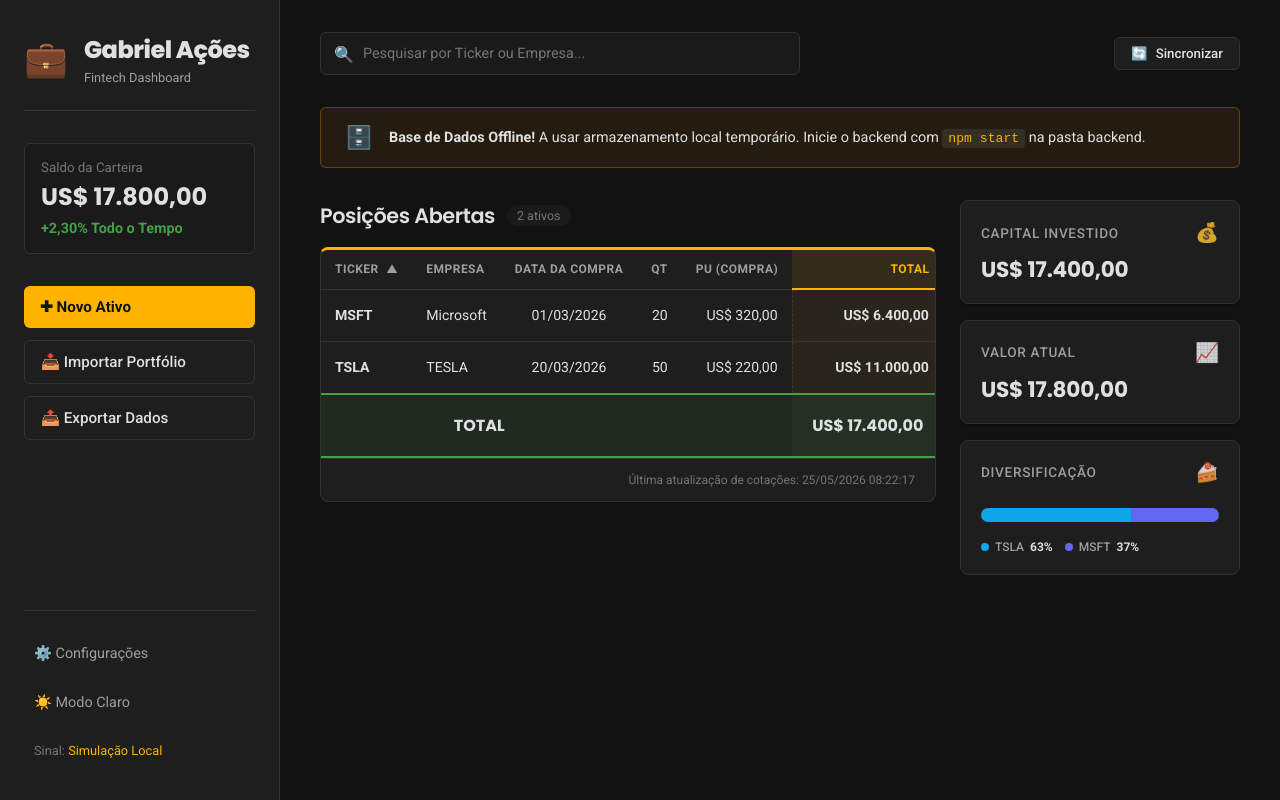
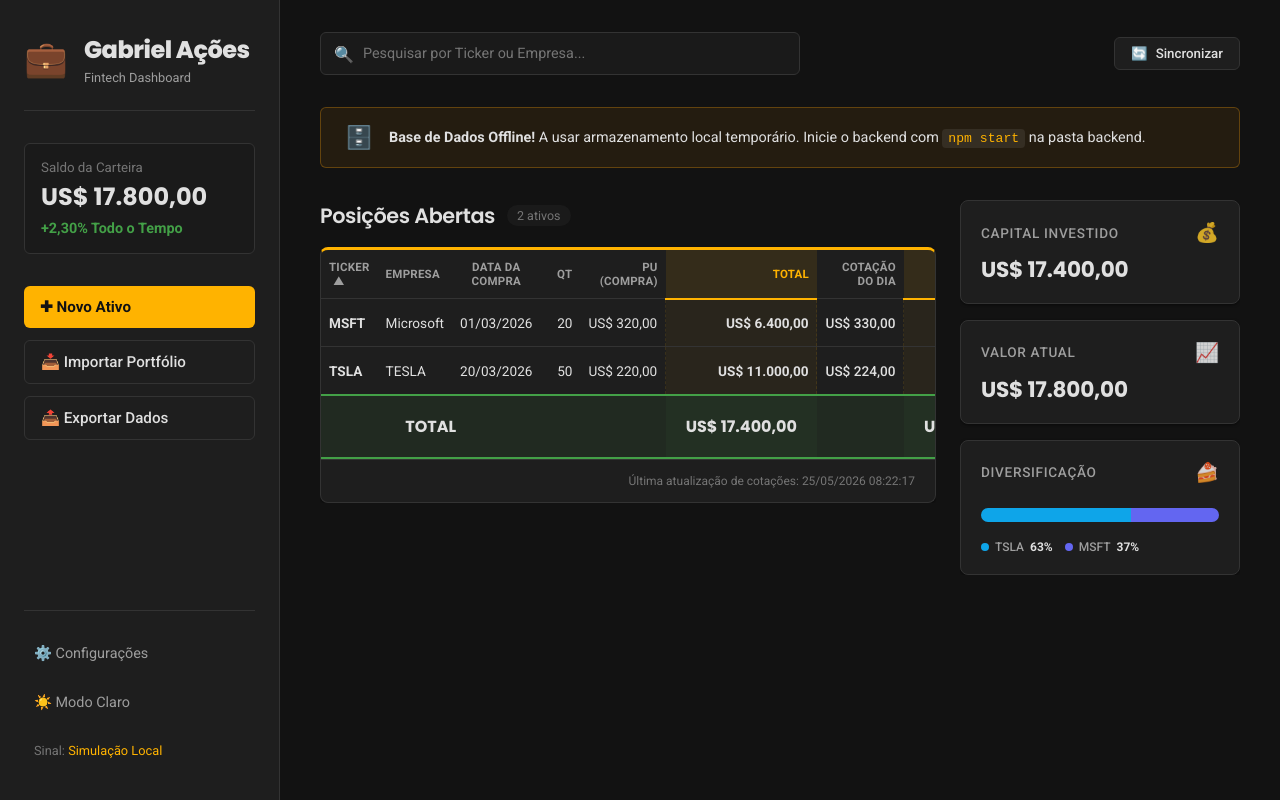
Before and after one commit to a35328-ipca/TP3, an Angular app: page / in a window 1280 px wide. Built offline with nearby package versions, Linux system fonts and the light colour scheme; no server answers.

Commit message:
Fix table horizontal scroll and layout minor bugs

```diff
--- a/angular.json
+++ b/angular.json
@@ -2,7 +2,8 @@
   "$schema": "./node_modules/@angular/cli/lib/config/schema.json",
   "version": 1,
   "cli": {
-    "packageManager": "npm"
+    "packageManager": "npm",
+    "analytics": false
   },
   "newProjectRoot": "projects",
   "projects": {
--- a/src/app/app.css
+++ b/src/app/app.css
@@ -511,14 +511,13 @@
 }
 
 .portfolio-table th {
-  padding: 12px 14px;
+  padding: 10px 8px;
   font-weight: 600;
-  font-size: 0.75rem;
+  font-size: 0.72rem;
   text-transform: uppercase;
-  letter-spacing: 0.04em;
+  letter-spacing: 0.02em;
   color: var(--text-secondary);
   border-bottom: 1px solid var(--border-color);
-  white-space: nowrap;
 }
 
 .portfolio-table th.sortable {
@@ -536,10 +535,9 @@
 }
 
 .portfolio-table td {
-  padding: 12px 14px;
+  padding: 10px 8px;
   border-bottom: 1px solid var(--border-color);
-  font-size: 0.88rem;
-  white-space: nowrap;
+  font-size: 0.85rem;
 }
 
 .table-row {
```
